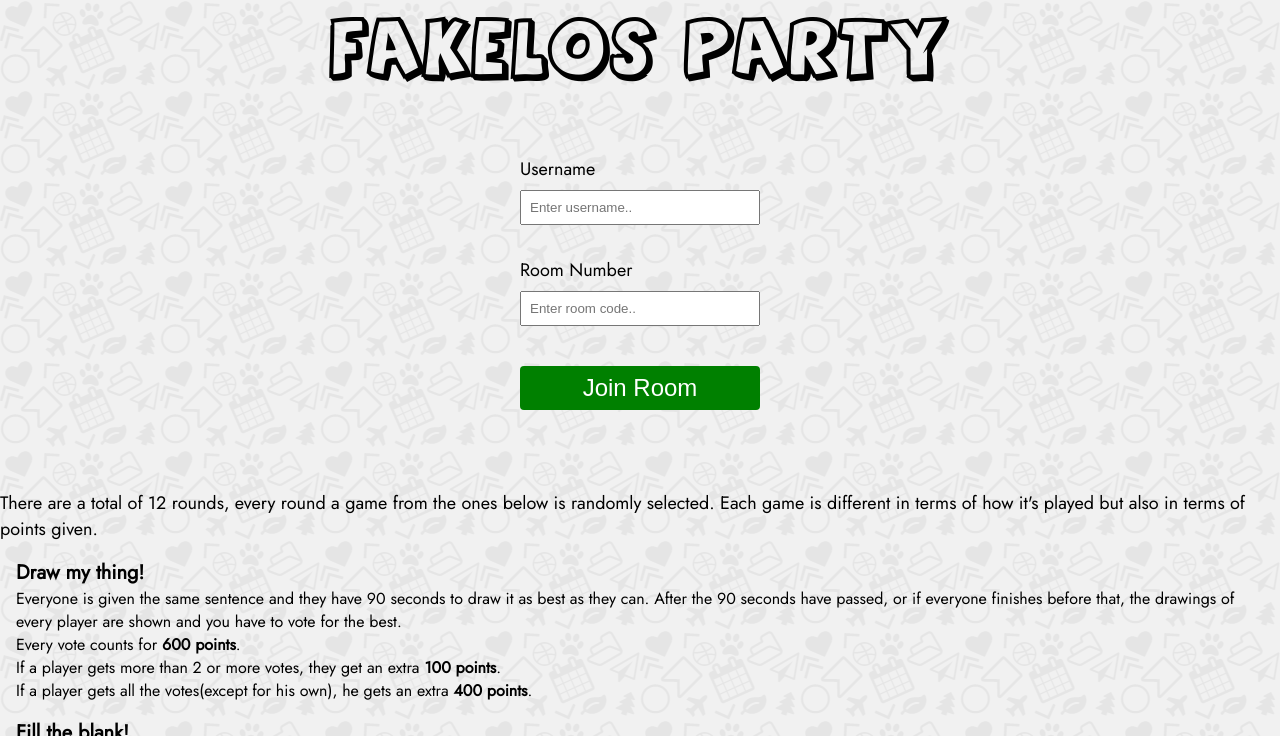
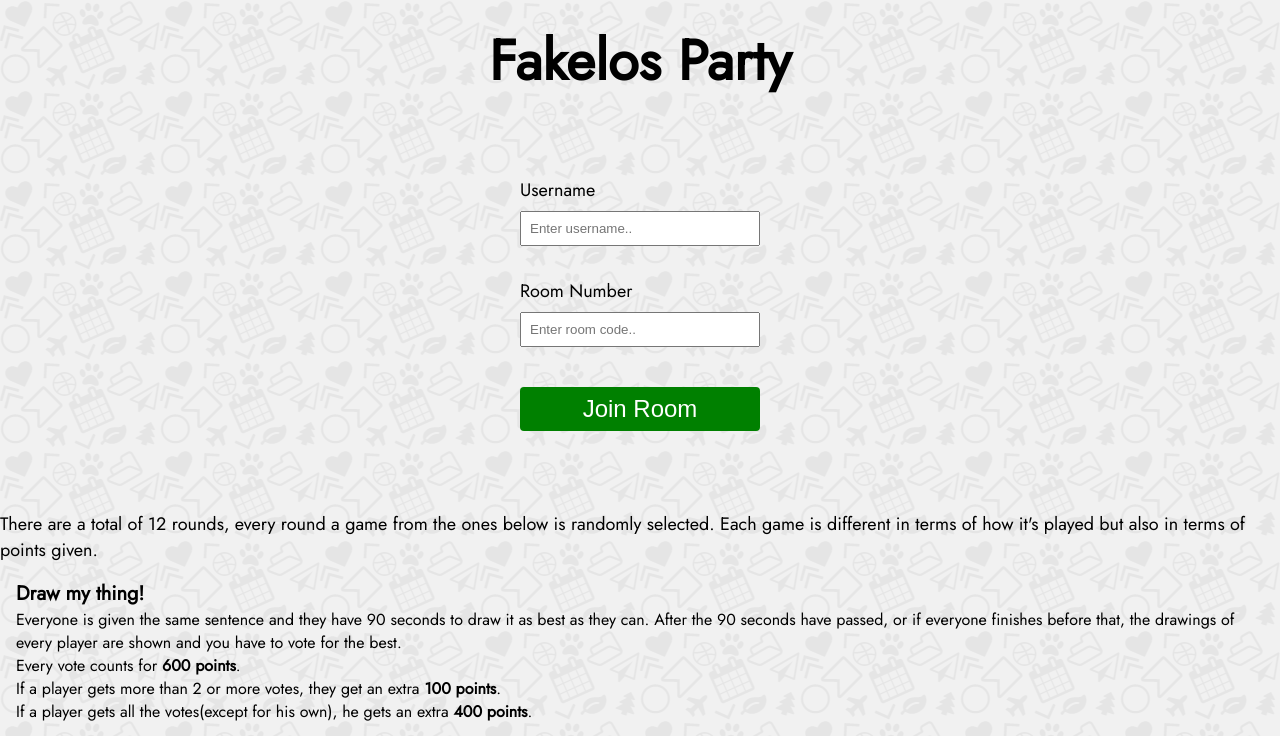
Before and after one commit to ploumisalex/PartyGames, a website: page public/index.html in a window 1280 px wide. Shown: the top 736 px of the page. Drawn offline with nearby package versions, Linux system fonts and the light colour scheme.

Commit message:
make it better

```diff
--- a/public/css/room.css
+++ b/public/css/room.css
@@ -1,8 +1,4 @@
 @import url('https://fonts.googleapis.com/css2?family=Asap:ital@1&display=swap');
-@font-face {
-    font-family: 'AGENTORANGE';
-    src: url('/ttf/AGENTORANGE.ttf');
-  }
 
 * {
 	box-sizing: border-box;
@@ -22,7 +18,6 @@ header{
 }
 h1{
     font-size: 40px;
-    font-family: 'AGENTORANGE';
 }
 
 .content{
--- a/public/css/style.css
+++ b/public/css/style.css
@@ -1,11 +1,4 @@
 @import url('https://fonts.googleapis.com/css2?family=Jost:wght@300;400&display=swap');
-
-@font-face {
-    font-family: 'AGENTORANGE';
-    src: url('/ttf/AGENTORANGE.ttf');
-  }
-
-
 * {
 	box-sizing: border-box;
 	margin: 0;
@@ -21,7 +14,6 @@ body {
 
 h1{
     font-size: 56px;
-    font-family: 'AGENTORANGE';
 }
 
 header{
```
